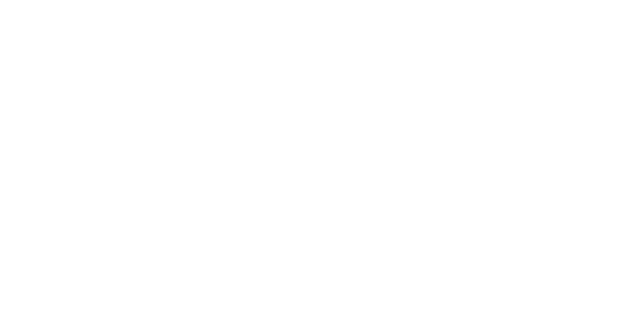
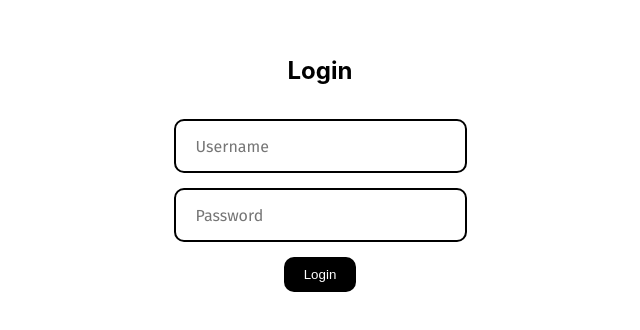
Before and after one commit to lxrwar/lxrwar-shop, a React (Create React App) app: page /login in a window 1280 px wide. Shown: the part 236-566 px from the top of the page, without its empty margins (320-960 px from the left). Built offline with nearby package versions, Linux system fonts and the light colour scheme; a web font is replaced by a local one.

Commit message:
upgrade Login

```diff
--- a/src/components/Auth/Log/Login.jsx
+++ b/src/components/Auth/Log/Login.jsx
@@ -1,13 +1,59 @@
-import React from 'react';
-import styled from 'styled-components';
+
+import React from "react";
+import styled from "styled-components";
 
 const LoginContainer = styled.div`
-    display: flex;`
+    display: flex;
+    flex-direction: column;
+    align-items: center;
+    justify-content: center;
+    height: 100vh;
+`;
+
+const LoginForm = styled.form`
+    display: flex;
+    flex-direction: column;
+    gap: 15px;
+    align-items: center;
+`;
+
+const LoginInput = styled.input`
+    display: flex;
+  align-items: center;
+  width: 100%;
+  height: 50px;
+  border: 2px solid black;
+  border-radius: 10px;
+  padding: 0 20px;
+  font-size: 16px;
+  font-family: "Fira Sans", sans-serif;
+`;
+
+const LoginButton = styled.button`
+    padding: 5px 10px;
+    background-color: black;
+    border-radius: 10px;
+    padding: 10px 20px;
+    color: #fff;
+    border: none;
+    cursor: pointer;
+    transition: all 0.2s ease-in-out;
+    &:hover {
+        background-color: #fff;
+        color: black;
+    }
+`;
 
 const Login = () => {
     return (
-        <div>
-        </div>
+        <LoginContainer>
+            <LoginForm>
+                <h2>Login</h2>
+                <LoginInput type="text" placeholder="Username" />
+                <LoginInput type="password" placeholder="Password" />
+                <LoginButton>Login</LoginButton>
+            </LoginForm>
+        </LoginContainer>
     );
 };
 
--- a/src/components/Header/Header.jsx
+++ b/src/components/Header/Header.jsx
@@ -59,6 +59,9 @@
         <Link id="linkStyle" to="BoxSet" smooth={true} duration={500}>
           About As
         </Link>
+        <Link id="linkStyle" to="AllProducts" smooth={true} duration={500}>
+          All Products
+        </Link>
       </RightContent>
       <LeftContent>
         <LinkRouter id="linkStyle" to="/login" smooth={true} duration={500}>
--- a/src/components/ListProduct/ListStructure.jsx
+++ b/src/components/ListProduct/ListStructure.jsx
@@ -93,7 +93,7 @@
     },
   ];
   return (
-    <ListContainer>
+    <ListContainer id="AllProducts">
       <h2>Search Box</h2>
       <Search />
       <div className="cards">
--- a/src/components/MainPage/MainPage.jsx
+++ b/src/components/MainPage/MainPage.jsx
@@ -5,14 +5,16 @@
 import BuyTogether from "../BuyTogether/BuyTogether";
 import ListStructure from "../ListProduct/ListStructure";
 import Footer from "../Footer/Footer";
+import Main from "../Main/Main";
 
- const MainPageContainer = styled.div`
-    font-family: 'Fira Sans', sans-serif;
- `
+const MainPageContainer = styled.div`
+  font-family: "Fira Sans", sans-serif;
+`;
 const MainPage = () => {
   return (
     <MainPageContainer>
       <Header />
+      <Main />
       <CartStructure />
       <BuyTogether />
       <ListStructure />
```
